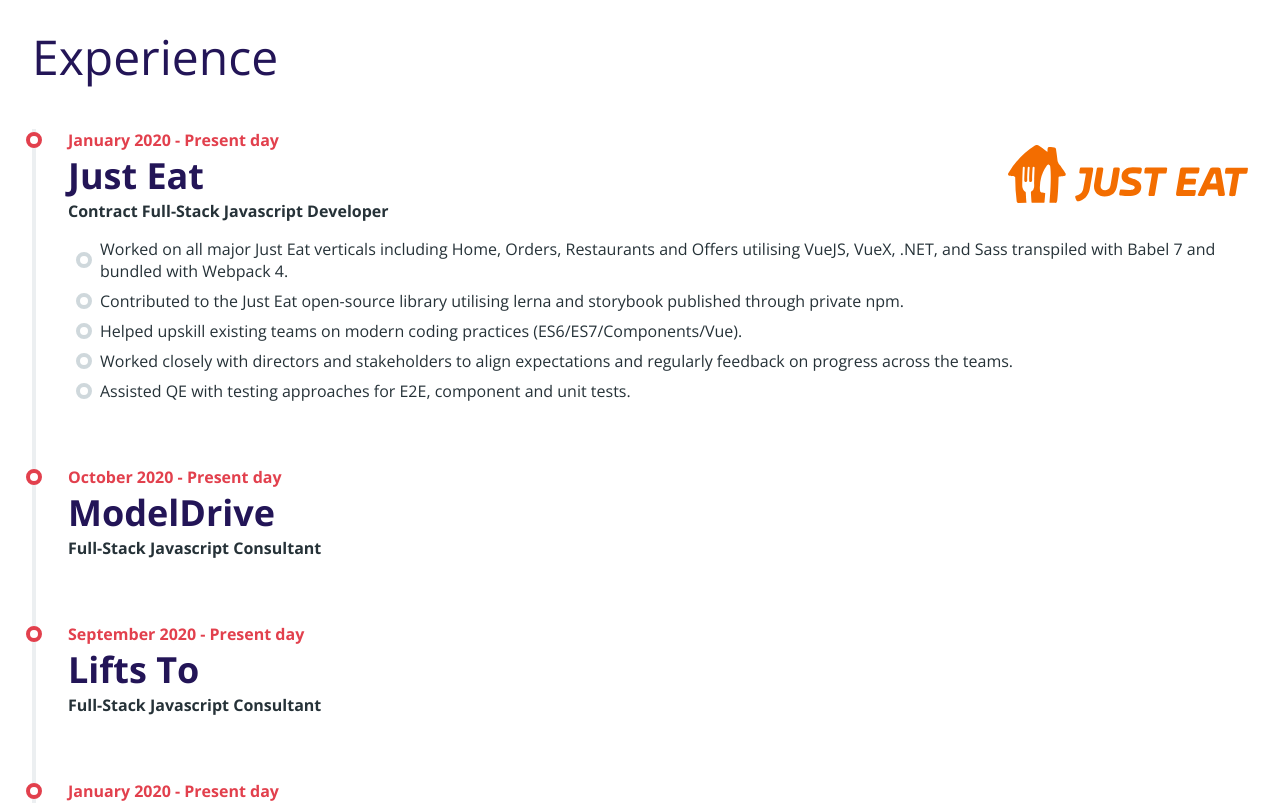
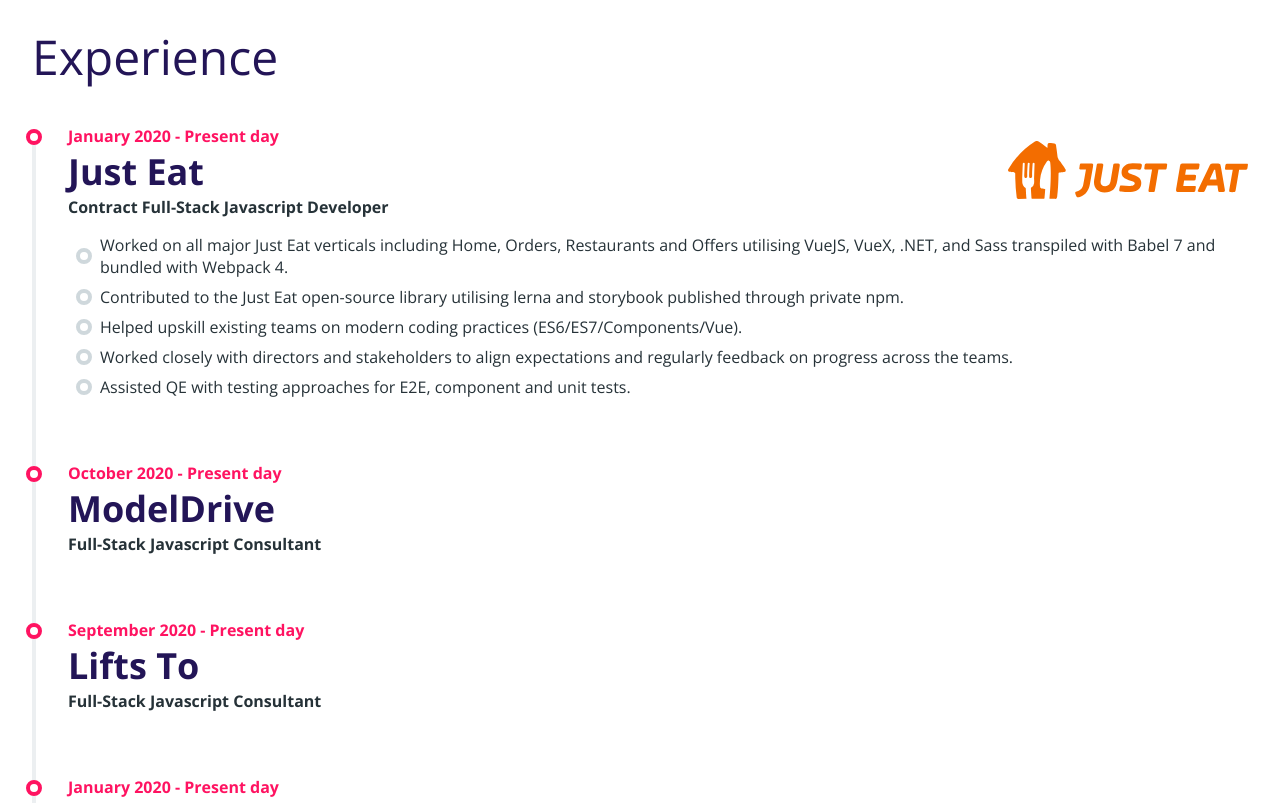
Before and after one commit to asherstoppard/asherstoppard.com, a Next.js app: page / in a window 1280 px wide. Shown: the part 4140-4943 px from the top of the page. Built offline with nearby package versions, Linux system fonts and the light colour scheme.

Commit message:
feature/change-timeline-colours - Alter timeline styling to ensure first item is always at the top of the border

```diff
--- a/components/Experience/index.js
+++ b/components/Experience/index.js
@@ -13,6 +13,7 @@
 const Experience = styled.div`
   position: relative;
   margin-bottom: 4rem;
+  top: -0.2rem;
 
   h3 {
     font-size: 2.25rem;
@@ -22,7 +23,7 @@
 
   &:before {
     content: '';
-    border: 4px solid #e2404d;
+    border: 4px solid #FF1361;
     position: absolute;
     left: -2.125rem;
     top: 0.2rem;
@@ -37,7 +38,7 @@
 const Date = styled.p`
   border-radius: 1rem;
   margin: 0;
-  color: #e2404d;
+  color: #FF1361;
   font-weight: 700;
 `
 
```
